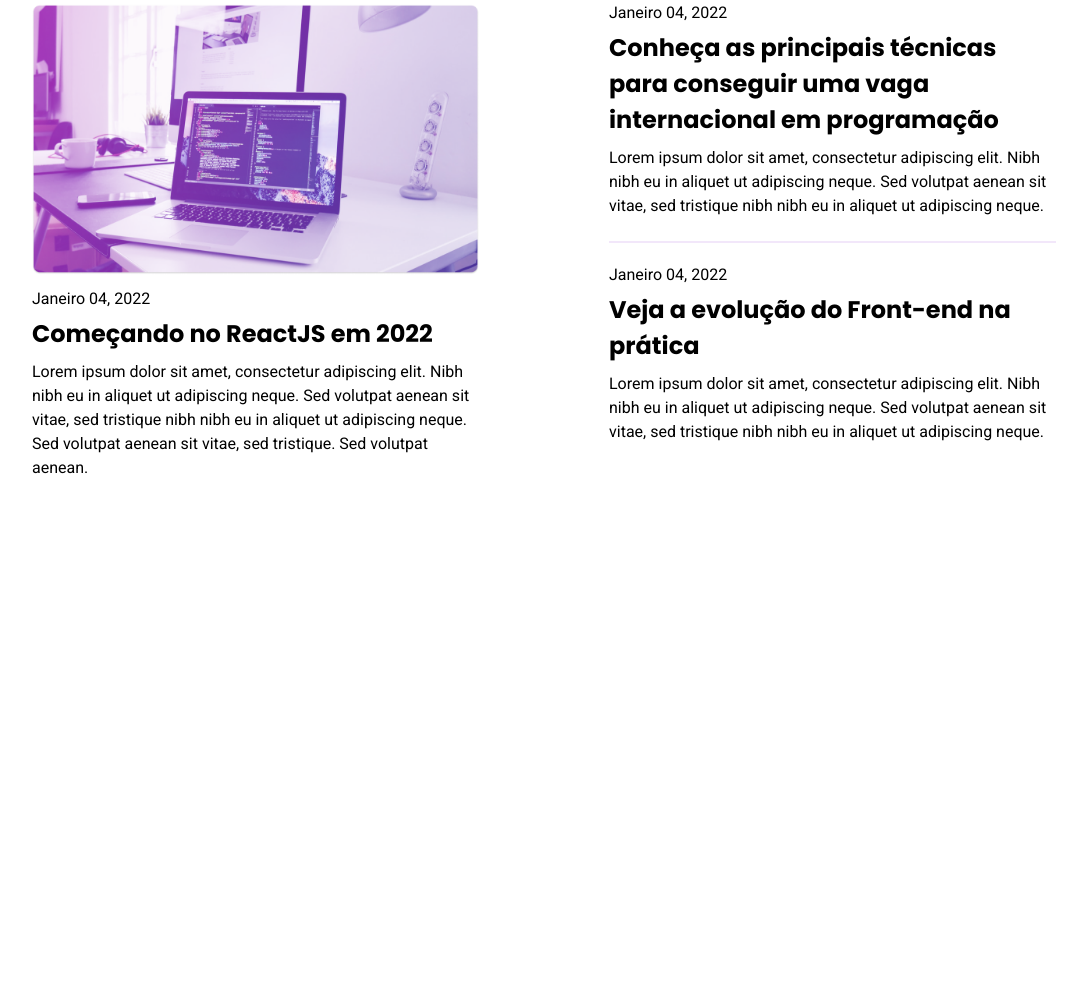
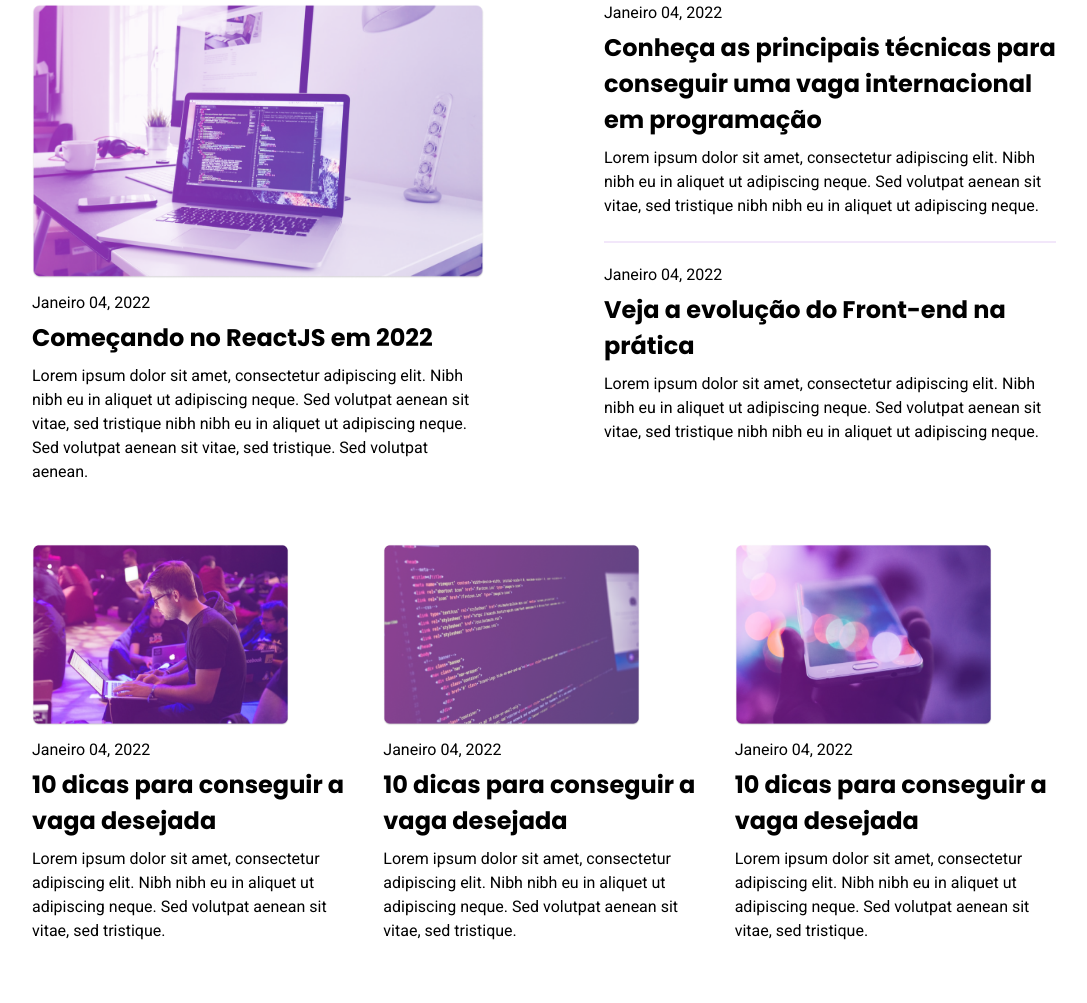
Before and after one commit to Carolina-nico/the-blog, a plain HTML site: page index.html in a window 1280 px wide. Shown: the part 703-1706 px from the top of the page, without its empty margins (96-1183 px from the left). Before the commit the page ends 1243 px from the top, so only its background shows below. Drawn offline with Linux system fonts and the light colour scheme.

Commit message:
Finalização do projeto The blog [Rocketseat].

```diff
--- a/index.html
+++ b/index.html
@@ -82,6 +82,31 @@
         </div>
     </section>
 
+    <section>
+        <div class="dicas container">
+            <div>
+                <img src="./images/post-2.png" alt="Foto-2">
+                <span>Janeiro 04, 2022</span>
+                <h2>10 dicas para conseguir a vaga desejada</h2>
+                <p>Lorem ipsum dolor sit amet, consectetur adipiscing elit. Nibh nibh eu in aliquet ut adipiscing neque. Sed volutpat aenean sit vitae, sed tristique. </p>
+            </div>
+
+            <div class="post-2">
+                <img src="./images/post-3.png" alt="Foto-2">
+                <span>Janeiro 04, 2022</span>
+                <h2>10 dicas para conseguir a vaga desejada</h2>
+                <p>Lorem ipsum dolor sit amet, consectetur adipiscing elit. Nibh nibh eu in aliquet ut adipiscing neque. Sed volutpat aenean sit vitae, sed tristique. </p>
+            </div>
+
+            <div>
+                <img src="./images/post-4.png" alt="Foto-2">
+                <span>Janeiro 04, 2022</span>
+                <h2>10 dicas para conseguir a vaga desejada</h2>
+                <p>Lorem ipsum dolor sit amet, consectetur adipiscing elit. Nibh nibh eu in aliquet ut adipiscing neque. Sed volutpat aenean sit vitae, sed tristique. </p>
+            </div>
+        </div>
+    </section>
+
 
 </body>
 
--- a/style.css
+++ b/style.css
@@ -209,6 +209,12 @@ article {
         padding: 0px 20px;
     }
 
+    .header-lista {
+        /* width: 100vw; */
+        order: 2;
+        margin: 0px;
+    }
+
     nav {
         order: 3;
     }
@@ -241,7 +247,8 @@ article {
 }
 
 .sessao-1 h2,
-.sessao-2 h2 {
+.sessao-2 h2,
+.dicas h2 {
     margin: 8px 0px;
     line-height: 36px;
     font-weight: 700;
@@ -249,7 +256,8 @@ article {
 }
 
 .sessao-1 span,
-.sessao-2 span {
+.sessao-2 span,
+.dicas span {
     font-family: 'Roboto', sans-serif;
     font-weight: 400;
     line-height: 18px;
@@ -257,7 +265,8 @@ article {
 }
 
 .sessao-1 p,
-.sessao-2 p {
+.sessao-2 p,
+.dicas p{
     font-family: 'Roboto', sans-serif;
     font-weight: 400;
     line-height: 24px;
@@ -269,10 +278,10 @@ article {
     margin: 23px 0px;
 }
 
-@media (max-width:1300px) {
+@media (max-width:1400px) {
 
     .sessao {
-        gap: 65px;
+        gap: 60px;
     }
 
     .sessao-1 img {
@@ -302,3 +311,43 @@ article {
         width: 100%;
     }
 }
+
+/* DICAS */
+
+.dicas {
+    padding-top: 0px;
+}
+
+.dicas {
+    gap: 30px;
+}
+
+.dicas img {
+    display: block;
+    margin-bottom: 15px;
+}
+
+@media (max-width:1400px) {
+
+    .dicas img{
+        width: 80%;
+    }
+}
+
+@media (max-width:1050px) {
+
+    .dicas {
+        flex-wrap: wrap;
+    }
+
+    .dicas img {
+        margin: 0 0 15px auto;
+        height: 250px;
+        width: 100%;
+        object-fit: cover;
+    }
+
+    .post-2 {
+        margin: 20px auto;
+    }
+}
```
